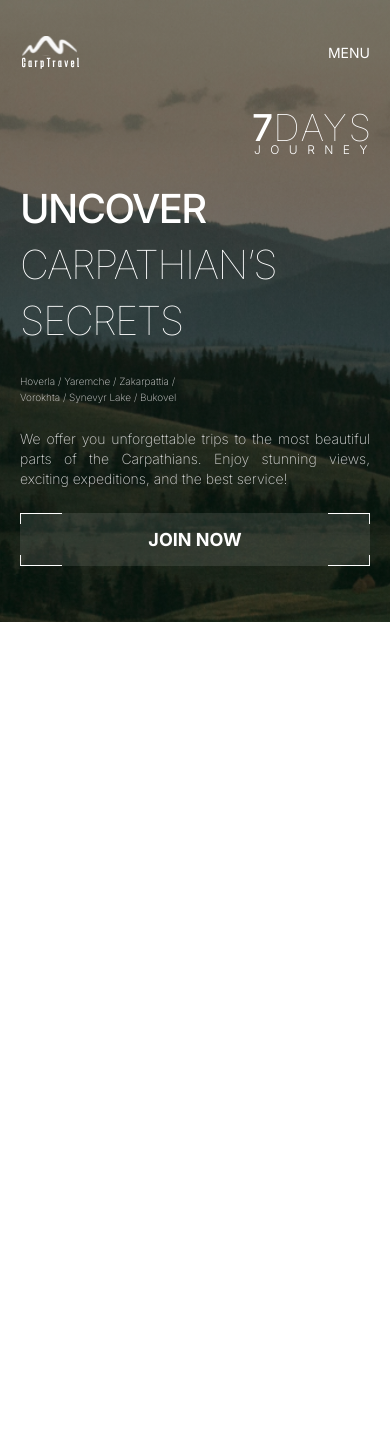
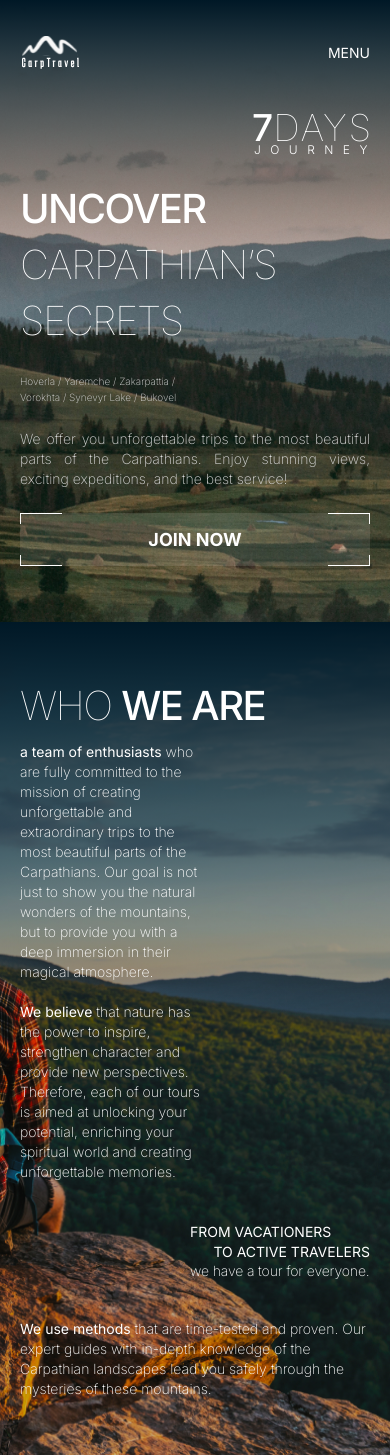
Before and after one commit to iSteffan/carp-travel, a Next.js app: page / in a window 390 px wide. Before the commit the page ends 844 px from the top, so only its background shows below. Built offline with nearby package versions, Linux system fonts and the light colour scheme.

Commit message:
add about mobile markup

```diff
--- a/src/app/page.tsx
+++ b/src/app/page.tsx
@@ -1,3 +1,4 @@
+import About from '@/sections/About/About';
 import Header from '@/sections/Header/Header';
 import Hero from '@/sections/Hero/Hero';
 
@@ -9,6 +10,7 @@ export default function Home() {
       // className="flex min-h-screen"
       >
         <Hero />
+        <About />
       </main>
     </>
   );
--- /dev/null
+++ b/src/sections/About/About.module.css
@@ -0,0 +1,38 @@
+.section {
+  margin-left: auto;
+  margin-right: auto;
+
+  padding-top: 56px;
+  padding-left: 20px;
+  padding-right: 20px;
+  padding-bottom: 56px;
+
+  max-width: 480px;
+  background: linear-gradient(180deg, #001826 0%, rgba(0, 37, 49, 0) 50%, rgba(0, 37, 49, 0) 100%),
+    url('../../assets/images/about.jpg');
+  background-repeat: no-repeat;
+  background-size: cover;
+  background-position: 50% 50%;
+}
+
+@media (min-width: 768px) {
+  .section {
+    padding-top: 64px;
+    padding-left: 32px;
+    padding-right: 32px;
+    padding-bottom: 64px;
+
+    max-width: 768px;
+  }
+}
+
+@media (min-width: 1280px) {
+  .section {
+    padding-top: 106px;
+    padding-left: 104px;
+    padding-right: 104px;
+    padding-bottom: 104px;
+
+    max-width: 1280px;
+  }
+}
--- /dev/null
+++ b/src/sections/About/About.tsx
@@ -0,0 +1,43 @@
+import css from './About.module.css';
+
+const About = () => {
+  return (
+    <section className={css.section}>
+      <div>
+        <h2 className="mb-[8px] text-[40px] font-thin leading-[1.4] tracking-[-1.6px]">
+          WHO <span className="font-medium">WE ARE</span>
+        </h2>
+
+        <p className="mb-[20px] w-[180px] text-[14px] font-extralight leading-[1.43]">
+          <span className="font-normal">a team of enthusiasts</span> who are fully committed to the
+          mission of creating unforgettable and extraordinary trips to the most beautiful parts of
+          the Carpathians. Our goal is not just to show you the natural wonders of the mountains,
+          but to provide you with a deep immersion in their magical atmosphere.
+        </p>
+
+        <p className="mb-[40px] w-[180px] text-[14px] font-extralight leading-[1.43]">
+          <span className="font-normal">We believe</span> that nature has the power to inspire,
+          strengthen character and provide new perspectives. Therefore, each of our tours is aimed
+          at unlocking your potential, enriching your spiritual world and creating unforgettable
+          memories.
+        </p>
+
+        <div className="mb-[40px] ml-auto w-[180px]">
+          <p className="text-[14px] font-normal leading-[1.43] uppercase">From vacationers</p>
+          <p className="text-[14px] text-right font-normal leading-[1.43] uppercase">
+            to active travelers
+          </p>
+          <p className="font-extralight tracking-[-0.14px]">we have a tour for everyone.</p>
+        </div>
+
+        <p className="text-[14px] font-extralight leading-[1.43]">
+          <span className="font-normal">We use methods</span> that are time-tested and proven. Our
+          expert guides with in-depth knowledge of the Carpathian landscapes lead you safely through
+          the mysteries of these mountains.
+        </p>
+      </div>
+    </section>
+  );
+};
+
+export default About;
--- a/src/sections/Hero/Hero.module.css
+++ b/src/sections/Hero/Hero.module.css
@@ -9,7 +9,7 @@
   padding-bottom: 56px;
 
   max-width: 480px;
-  background-image: linear-gradient(rgba(2, 15, 8, 0.5), rgba(2, 15, 8, 0.5)),
+  background: linear-gradient(180deg, #001826 0%, rgba(0, 37, 49, 0) 50%, rgba(0, 37, 49, 0) 100%),
     url('../../assets/images/hero.jpg');
   background-repeat: no-repeat;
   background-size: cover;
--- a/src/sections/Hero/Hero.tsx
+++ b/src/sections/Hero/Hero.tsx
@@ -17,7 +17,7 @@ const Hero = () => {
         </div>
 
         <div className="md:col-start-1 md:col-end-2 md:row-start-1 md:row-end-3">
-          <h1 className="mb-[24px] text-[40px] leading-[1.4] tracking-[-1.6px] uppercase md:leading-normal md:text-[67px] md:tracking-[-2.68px] md:mb-[68px] lg:text-[98px] lg:tracking-[-3.92px] lg:mb-[144px]">
+          <h1 className="max-md:max-w-[280px] mb-[24px] text-[40px] leading-[1.4] tracking-[-1.6px] uppercase md:leading-normal md:text-[67px] md:tracking-[-2.68px] md:mb-[68px] lg:text-[98px] lg:tracking-[-3.92px] lg:mb-[144px]">
             Uncover <span className="font-thin">Carpathian’s Secrets</span>
           </h1>
           <p className="text-gray w-[157px] text-[10px] font-extralight leading-[1.6] md:w-[264px] md:text-[14px] md:leading-[1.14] md:tracking-[1.26px] lg:w-[608px] lg:text-[16px] lg:leading-[1.5] lg:tracking-[1.44px]">
```
Also changed, not shown: src/assets/images/hero.jpg.
